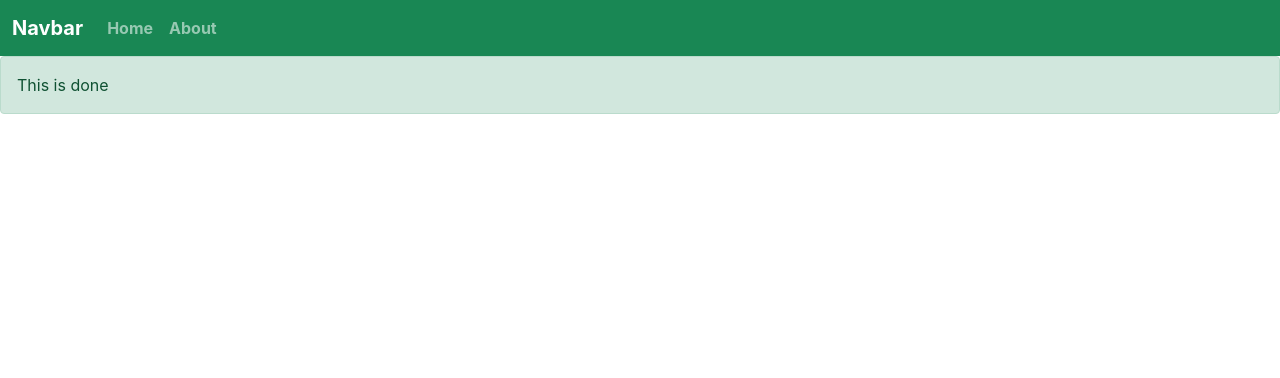
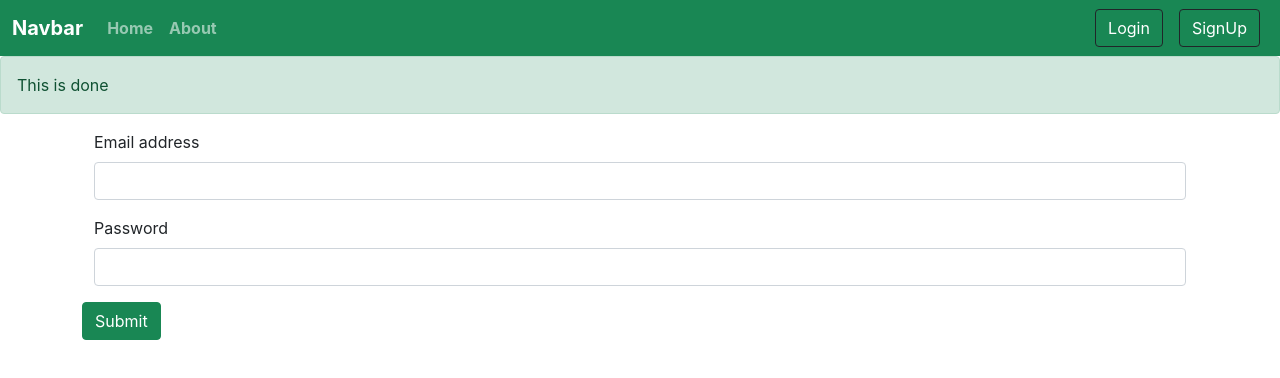
Before and after one commit to KartikKulshreshtha/Cloud-Notebook, a React (Create React App) app: page /login in a window 1280 px wide. Shown: the top 378 px of the page. Built offline with nearby package versions, Linux system fonts and the light colour scheme.

Commit message:
Added the login component and signup component paritally

```diff
--- a/src/App.js
+++ b/src/App.js
@@ -9,6 +9,8 @@ import { Home } from './components/Home';
 import { About } from './components/About';
 import NoteStates from './context/notes/NoteState';
 import { Alert } from './components/Alert';
+import { Login } from './components/Login';
+import { Signup } from './components/SignUp';
 
 function App() {
   return (
@@ -21,6 +23,8 @@ function App() {
             <Routes>
               <Route exact path="/" element={<Home />}></Route>
               <Route exact path="/about" element={<About />}></Route>
+              <Route exact path="/login" element={<Login />}></Route>
+              <Route exact path="/signup" element={<Signup />}></Route>
             </Routes>
           </div>
         </Router>
--- a/src/components/AddNote.js
+++ b/src/components/AddNote.js
@@ -20,17 +20,17 @@ const AddNote = () => {
                 <form>
                     <div className="mb-3">
                         <label htmlFor="title" style={{fontWeight: "bold"}} className="form-label">Title</label>
-                        <input type="text" className="form-control" name='title' id="title" onChange={onChange} aria-describedby="emailHelp" />
+                        <input type="text" className="form-control" name='title' value={note.title} id="title" onChange={onChange} aria-describedby="emailHelp" />
                     </div>
                     <div className="mb-3">
                         <label htmlFor="description" className="form-label" style={{fontWeight: "bold"}}>Description</label>
-                        <input type="text" className="form-control" name='description' onChange={onChange} id="description" />
+                        <input type="text" className="form-control" name='description' value={note.description} onChange={onChange} id="description" />
                     </div>
                     <div className="mb-3">
                         <label htmlFor="tag" className="form-label" style={{fontWeight: "bold"}}>Tag</label>
-                        <input type="text" className="form-control" name='tag' onChange={onChange} id="tag" />
+                        <input type="text" className="form-control" name='tag' value={note.tag} onChange={onChange} id="tag" />
                     </div>
-                    <button type="submit" className="btn btn-success" onClick={handleNote} style={{ backgroundColor: "#3d7872!important" }}>Add Note</button>
+                    <button disabled={note.title.length<5 || note.description.length<5} type="submit" className="btn btn-success" onClick={handleNote} style={{ backgroundColor: "#3d7872!important" }}>Add Note</button>
                 </form>
             </div>
         </div>
--- /dev/null
+++ b/src/components/Login.js
@@ -0,0 +1,43 @@
+import React, {useState} from 'react'
+import { useNavigate } from 'react-router-dom'
+
+export const Login = () => {
+    const [creds, setCreds] = useState({email: "", password: ""})
+    const history = useNavigate();
+
+    const SubmitForm = async (e) => {
+        e.preventDefault();
+        const response = await fetch("http://localhost:5000/authentication/login", {
+            method: "POST",
+            headers: {
+                'Content-Type': 'application/json'
+            },
+            body:JSON.stringify({email: creds.email, password: creds.password})
+        });
+        const json = await response.json();
+        if (json.success){
+            localStorage.setItem('token',json.token)
+            history('/')
+        }
+
+    }
+    const onChange = (e)=>{
+        setCreds({...creds, [e.target.name]: e.target.value})
+    }
+        return (
+            <div>
+                <form onSubmit={SubmitForm}>
+                    <div className="container mb-3">
+                        <label htmlFor="email" className="form-label">Email address</label>
+                        <input type="email" className="form-control" name="email" id="email" value={creds.email} onChange={onChange} aria-describedby="emailHelp" />
+                        {/* <div id="emailHelp" className="form-text">We'll never share your email with anyone else.</div> */}
+                    </div>
+                    <div className="container mb-3">
+                        <label htmlFor="password" className="form-label">Password</label>
+                        <input type="password" className="form-control" name='password' value={creds.password} onChange={onChange} id="password" />
+                    </div>
+                    <button type="submit" className="btn btn-success">Submit</button>
+                </form>
+            </div>
+        )
+    }
--- a/src/components/NavBar.js
+++ b/src/components/NavBar.js
@@ -5,7 +5,7 @@ export const NavBar = () => {
     let location = useLocation();
     return (
         <>
-            <nav className="navbar navbar-expand-lg navbar-dark bg-success" style={{fontWeight: "bold"}}>
+            <nav className="navbar navbar-expand-lg navbar-dark bg-success" style={{ fontWeight: "bold" }}>
                 <div className="container-fluid">
                     <Link className="navbar-brand" to="/">Navbar</Link>
                     <button className="navbar-toggler" type="button" data-bs-toggle="collapse" data-bs-target="#navbarSupportedContent" aria-controls="navbarSupportedContent" aria-expanded="false" aria-label="Toggle navigation">
@@ -14,12 +14,16 @@ export const NavBar = () => {
                     <div className="collapse navbar-collapse" id="navbarSupportedContent">
                         <ul className="navbar-nav me-auto mb-2 mb-lg-0">
                             <li className="nav-item">
-                                <Link className={`nav-link ${location.pathname === '/'? "active": ""}`} aria-current="page" to="/">Home</Link>
+                                <Link className={`nav-link ${location.pathname === '/' ? "active" : ""}`} aria-current="page" to="/">Home</Link>
                             </li>
                             <li className="nav-item">
-                                <Link className={`nav-link ${location.pathname === '/about'? "active": ""}`} aria-current="page" to="/about">About</Link>
+                                <Link className={`nav-link ${location.pathname === '/about' ? "active" : ""}`} aria-current="page" to="/about">About</Link>
                             </li>
                         </ul>
+                        <form className="d-flex">
+                            <Link className="btn btn-outline-dark mx-2" style={{color: "white", textDecoration: "none"}} to="/login" role="button">Login</Link>
+                            <Link className="btn btn-outline-dark mx-2" style={{color: "white", textDecoration: "none"}} to="/signup" role="button">SignUp</Link>
+                        </form>
                     </div>
                 </div>
             </nav>
--- a/src/components/Notes.js
+++ b/src/components/Notes.js
@@ -60,7 +60,7 @@ export const Notes = () => {
                         </div>
                         <div className="modal-footer">
                             <button ref={refCancel} type="button" className="btn btn-dark" data-bs-dismiss="modal">Close</button>
-                            <button type="button" className="btn btn-success" onClick={handleNote}>Save Note</button>
+                            <button disabled={note.utitle.length<5 || note.udescription.length<5} type="button" className="btn btn-success" onClick={handleNote}>Save Note</button>
                         </div>
                     </div>
                 </div>
--- /dev/null
+++ b/src/components/SignUp.js
@@ -0,0 +1,9 @@
+import React from 'react'
+
+export const Signup = () => {
+  return (
+    <div>
+        This is SignUp
+    </div>
+  )
+}
```
Also changed, not shown: 1 other file (tests, documents, lock files or other folders).
